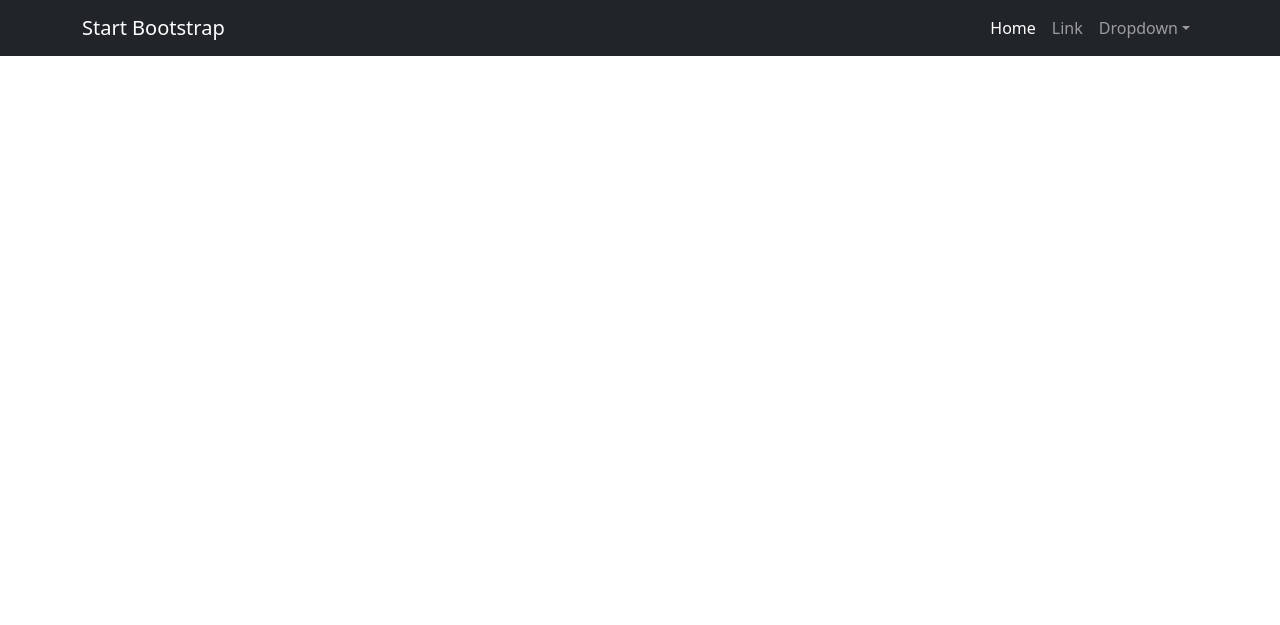
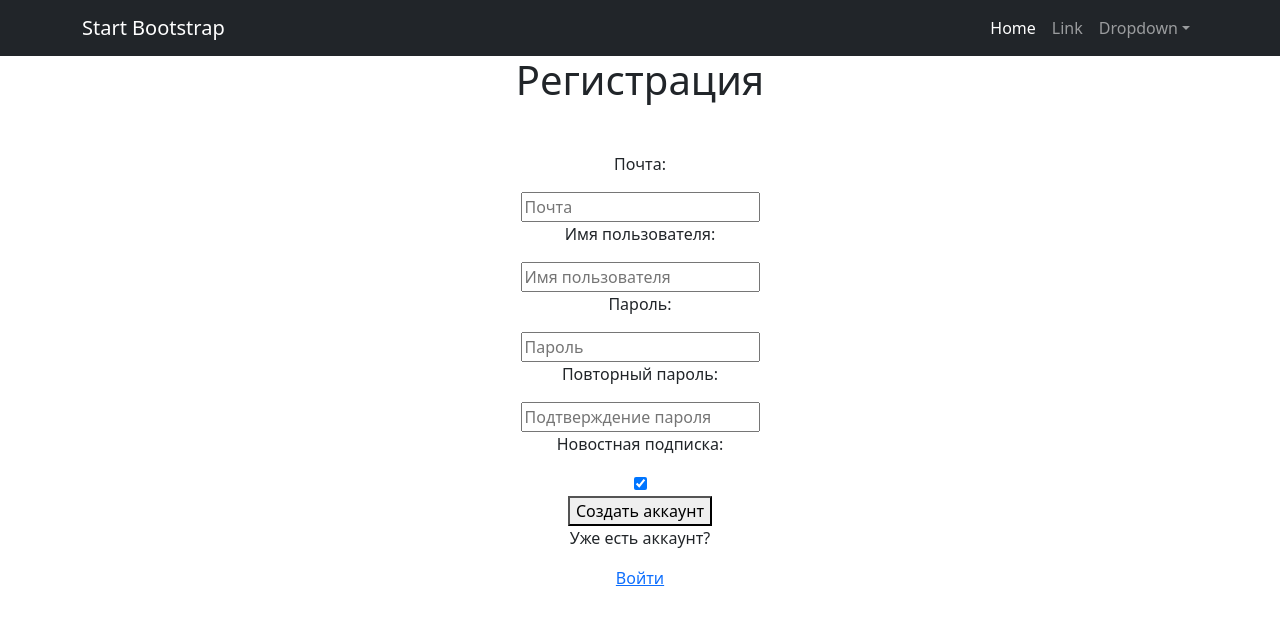
Before and after one commit to Lunathor/NewsDeskNew, a Django app: page /accounts/signup/ in a window 1280 px wide. Shown: the top 625 px of the page. Run offline with Django 5.2, Linux system fonts and the light colour scheme; some libraries are stand-ins or nearby versions.

Commit message:
Первый шаблон SignUp.html

```diff
--- a/NewsDeskNew/templates/registration/SignUp.html
+++ b/NewsDeskNew/templates/registration/SignUp.html
@@ -1,5 +1,39 @@
 {% extends 'flatpages/default.html' %}
 {% block title %}
+Регистрация
 {% endblock title %}
 {% block content %}
+<h1>Регистрация</h1>
+<form method="post">
+    {% csrf_token %}
+    <div class="container px-4 px-lg-5 mt-5">
+        <div>
+            <p>Почта:</p>
+            <input type="email" name="email" placeholder="Почта" required>
+        </div>
+        <div>
+            <p>Имя пользователя:</p>
+            <input type="text" name="username" placeholder="Имя пользователя" required>
+        </div>
+        <div>
+            <p>Пароль:</p>
+            <input type="password" name="password1" placeholder="Пароль" required>
+        </div>
+        <div>
+            <p>Повторный пароль:</p>
+            <input type="password" name="password2" placeholder="Подтверждение пароля" required>
+        </div>
+        <div>
+            <p>Новостная подписка:</p>
+            <input type="checkbox" name="about_sub" checked>
+        </div>
+        <div>
+            <button type="submit">Создать аккаунт</button>
+        </div>
+    </div>
+</form>
+<div>
+    <p>Уже есть аккаунт?</p>
+    <a class="button" href="{% url 'login' %}">Войти</a>
+</div>
 {% endblock content %}
```
